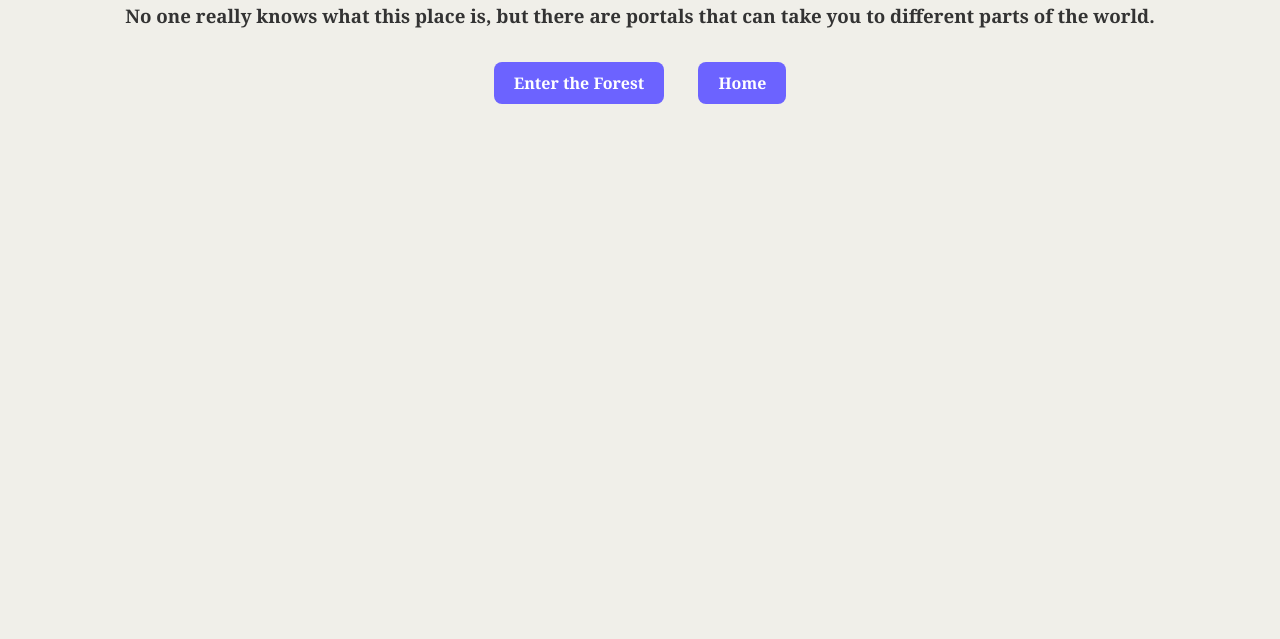
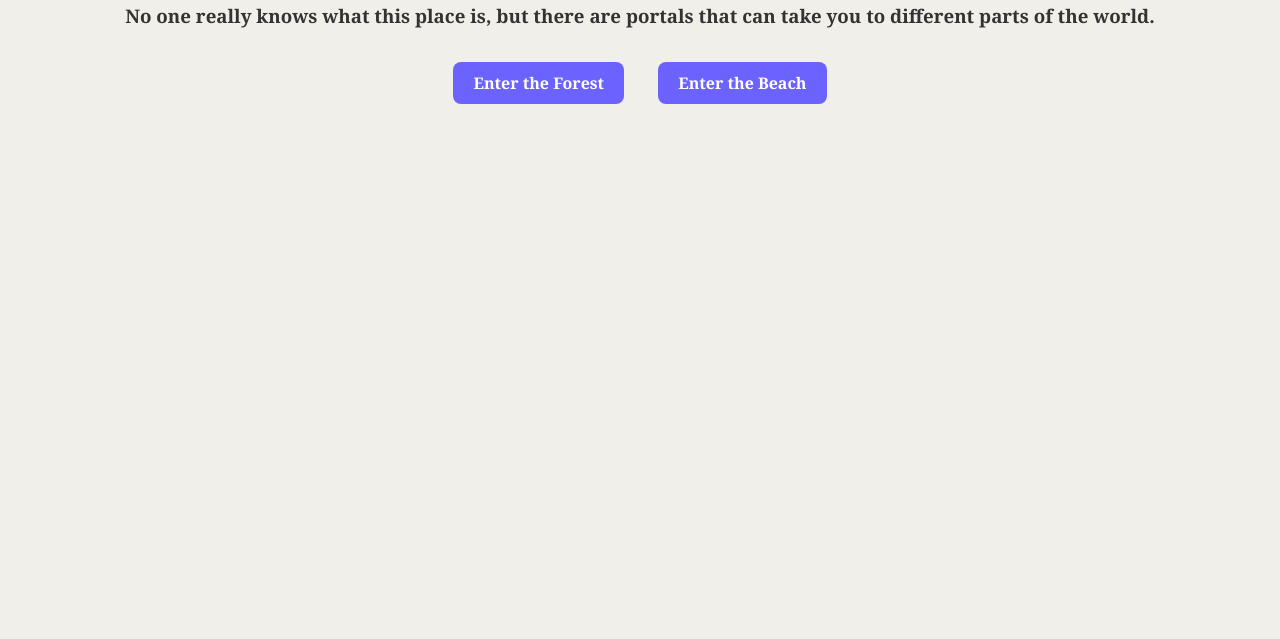
Before and after one commit to ninja1910/my-site, a plain HTML site: page index.html in a window 1280 px wide. Shown: the part 161-800 px from the top of the page. Drawn offline with Linux system fonts and the light colour scheme.

Commit message:
Update index.html

```diff
--- a/index.html
+++ b/index.html
@@ -44,6 +44,6 @@
 </n>
     <a href="forest.html">Enter the Forest</a>
 </n>
-    <a href="walktrial.html">Home</a>
+    <a href="walktrial.html">Enter the Beach</a>
 </body>
 </html>
```
